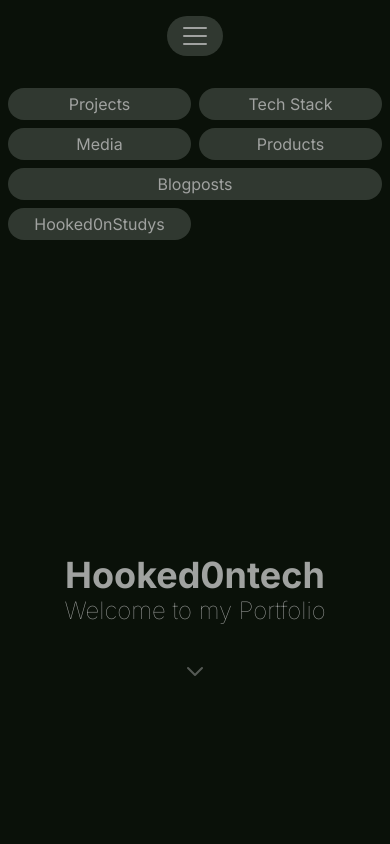
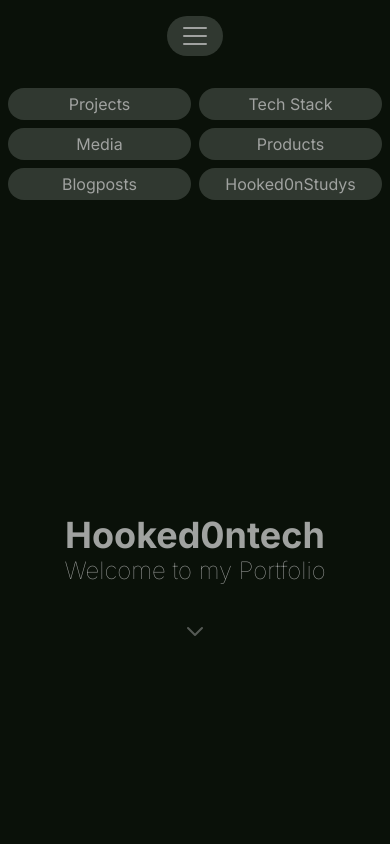
Before and after one commit to AnnaH00k/hookintech, a Next.js app: page / in a window 390 px wide. Both pictures are taken after a click on the button 195 px from the left and 36 px from the top of the page. Shown: the top 844 px of the page. Built offline with nearby package versions, Linux system fonts and the light colour scheme.

Commit message:
header layout

```diff
--- a/app/components/headers/menuHeader.tsx
+++ b/app/components/headers/menuHeader.tsx
@@ -62,7 +62,7 @@ export default function MenuHeader() {
           <a href="/#products" className="sm:text-lg text-md text-[#A0A2A0] text-center rounded-full bg-[#303830] px-3 py-1">
             Products
           </a>
-          <a href="/blogposts" className="col-span-2 sm:text-lg text-md text-[#A0A2A0] text-center rounded-full bg-[#303830] px-3 py-1">
+          <a href="/blogposts" className=" sm:text-lg text-md text-[#A0A2A0] text-center rounded-full bg-[#303830] px-3 py-1">
             Blogposts
           </a>
 
```
